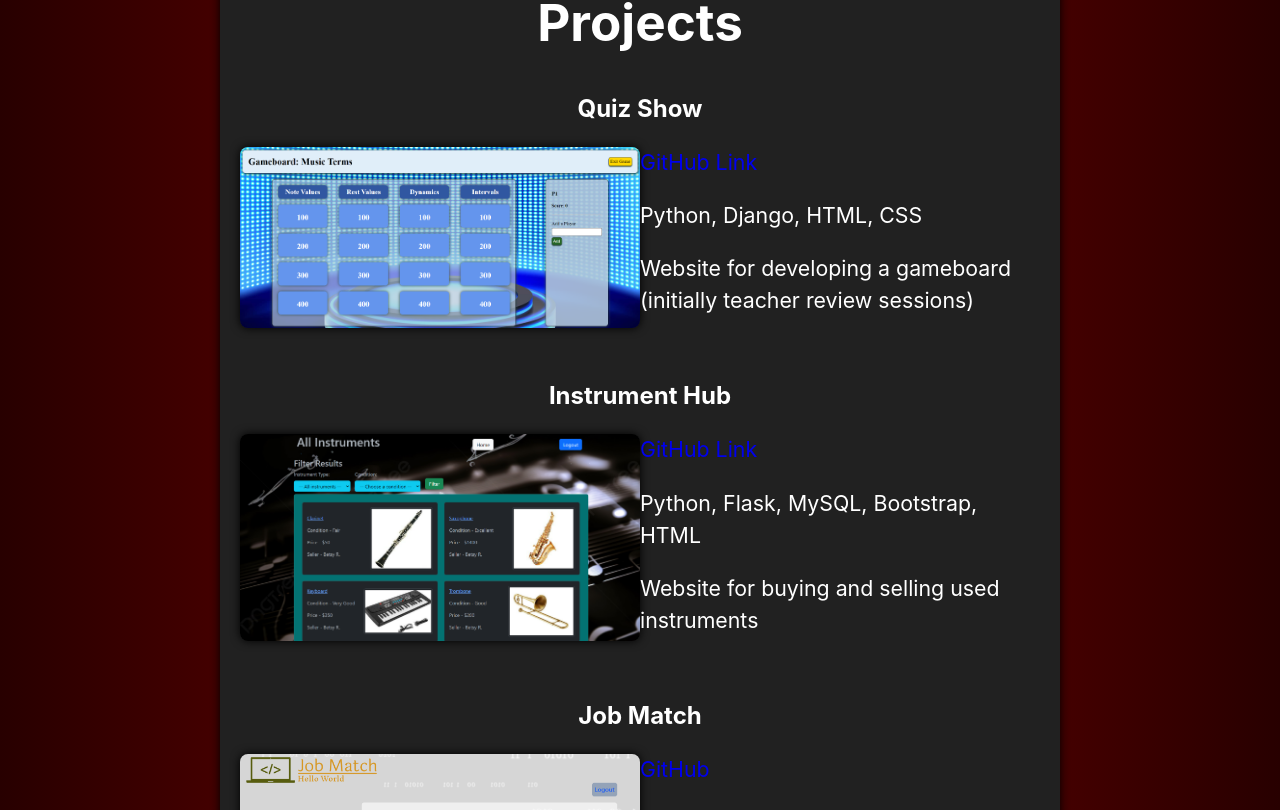
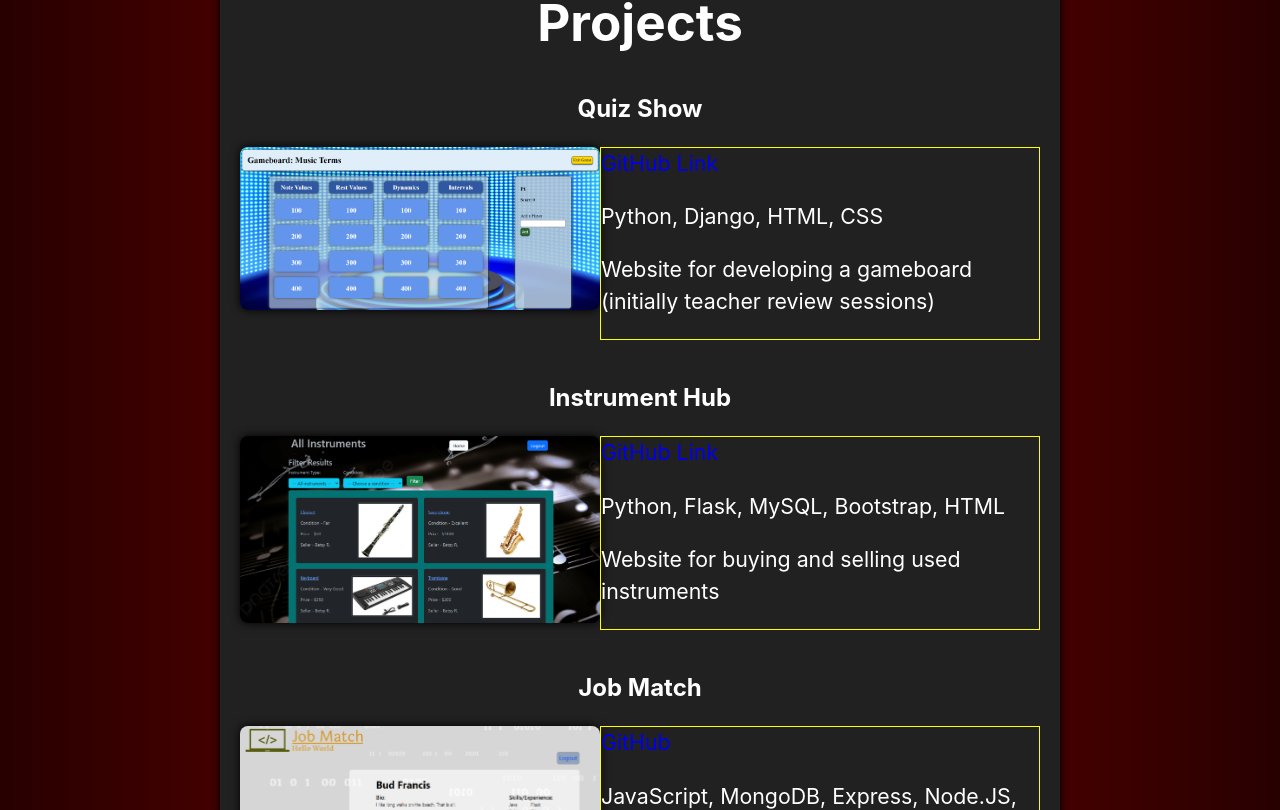
Before and after one commit to Wbradmeyer/vitePortfolio, a Vue app: page / in a window 1280 px wide. Shown: the part 1530-2340 px from the top of the page. Built offline with nearby package versions, Linux system fonts and the light colour scheme.

Commit message:
proj card spacing 2

```diff
--- a/src/components/Projects.vue
+++ b/src/components/Projects.vue
@@ -65,7 +65,7 @@
 
     .project.pic {
         border-radius: 8px;
-        max-width: 400px;
+        max-width: 360px;
         box-shadow: 0px 0px 10px black;
     }
 
@@ -76,5 +76,6 @@
 
     .info {
         text-align: left;
+        border: solid yellow 1px;
     }
 </style>
```
